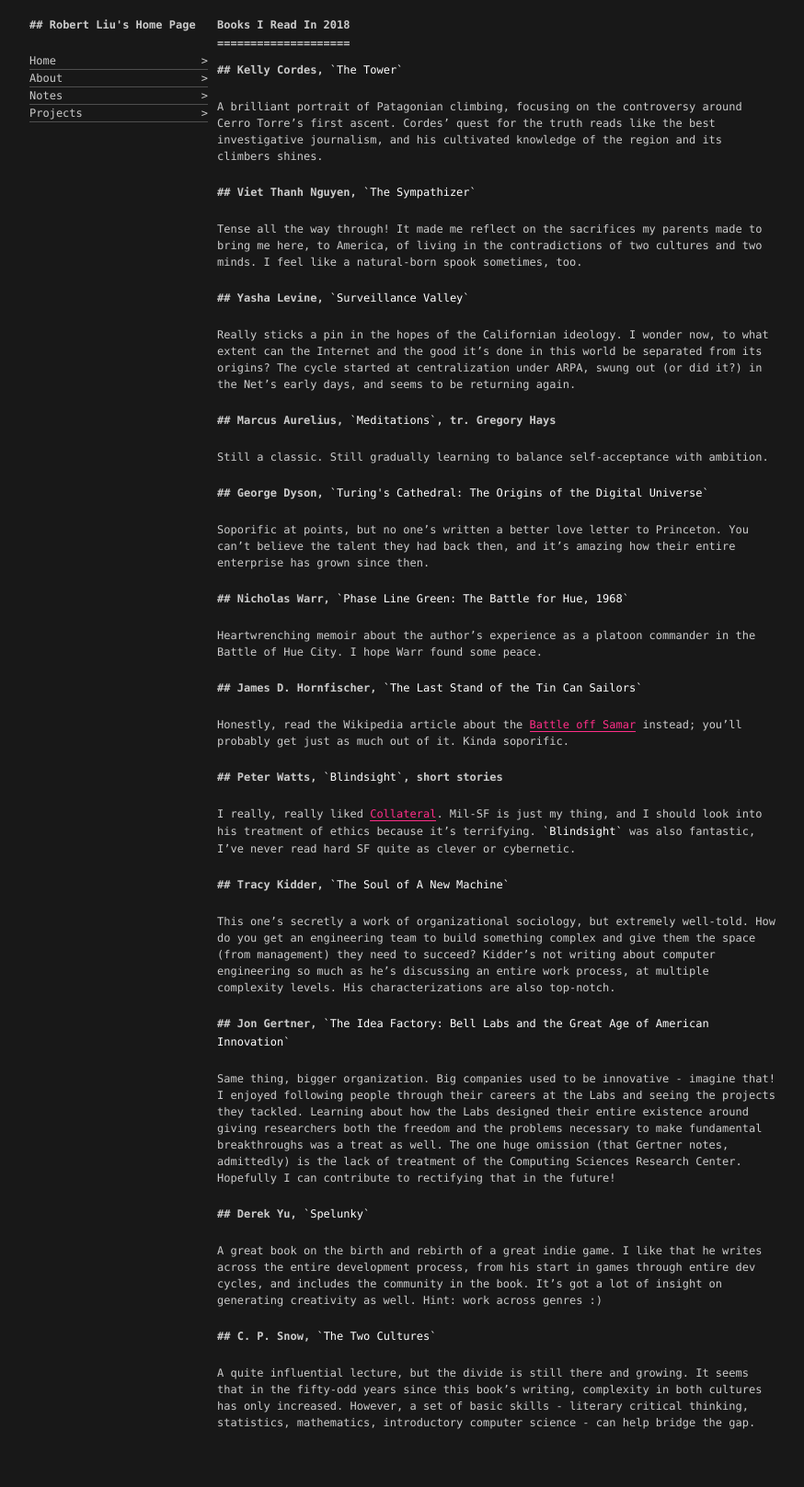
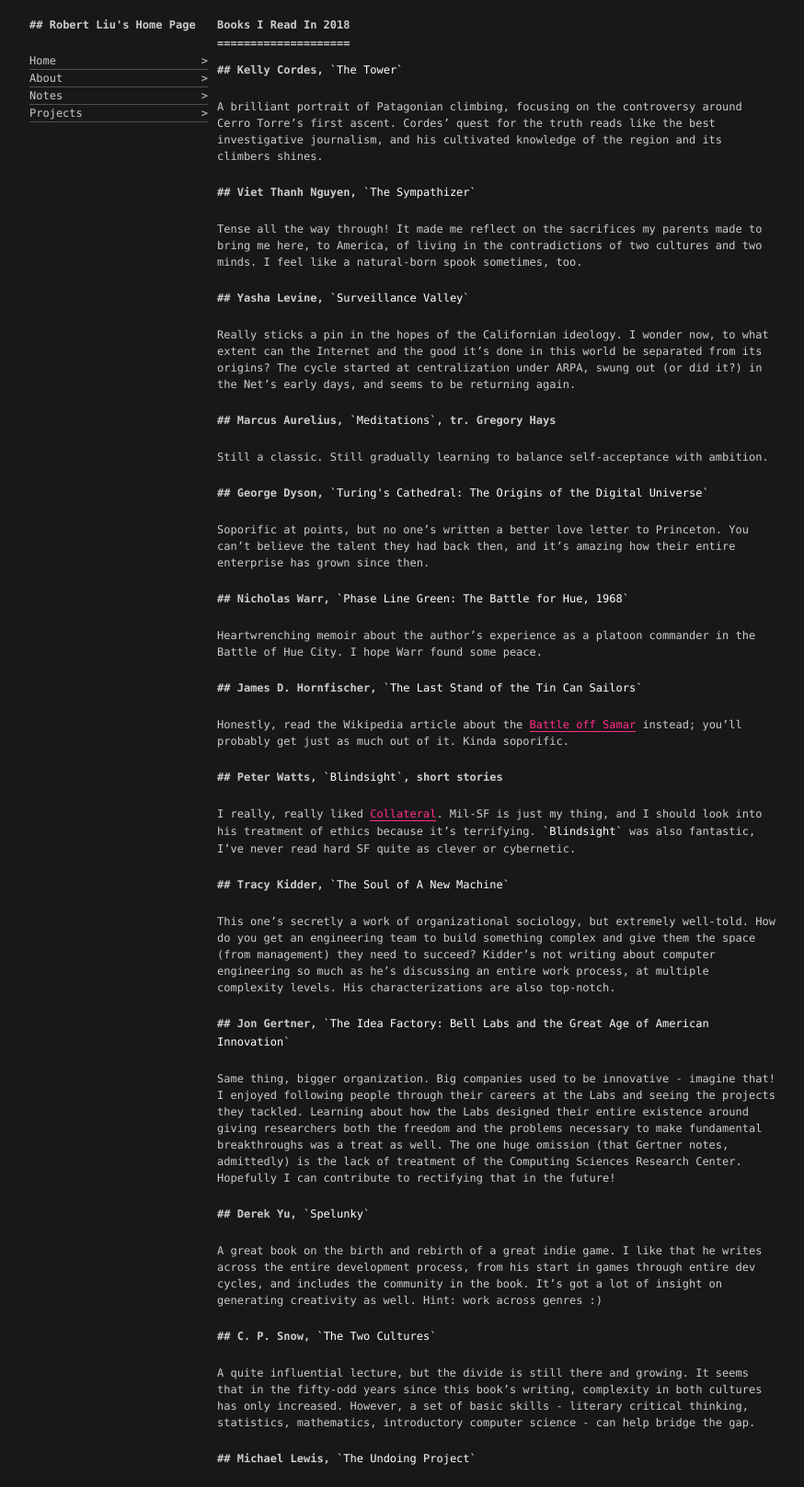
Before and after one commit to rrliu/cordyceptive.github.io, a Jekyll site: the page built from _posts/2018-12-31-books.md, in a window 1280 px wide. Shown: the whole page at 92% size, without its empty margins (200-1074 px from the left). Built offline with Jekyll 4.4.1, drawn with Linux system fonts in a browser that asks for light colours; before the commit the page ends 1576 px from its top, so only the background shows below that.

Commit message:
update books

```diff
--- a/_posts/2018-12-31-books.md
+++ b/_posts/2018-12-31-books.md
@@ -51,3 +51,5 @@ A great book on the birth and rebirth of a great indie game. I like that he writ
 ## C. P. Snow, `The Two Cultures`
 
 A quite influential lecture, but the divide is still there and growing. It seems that in the fifty-odd years since this book's writing, complexity in both cultures has only increased. However, a set of basic skills - literary critical thinking, statistics, mathematics, introductory computer science - can help bridge the gap.
+
+## Michael Lewis, `The Undoing Project`
```
Also changed, not shown: _posts/2019-12-31-reading_list.md (+1 -0 lines).
